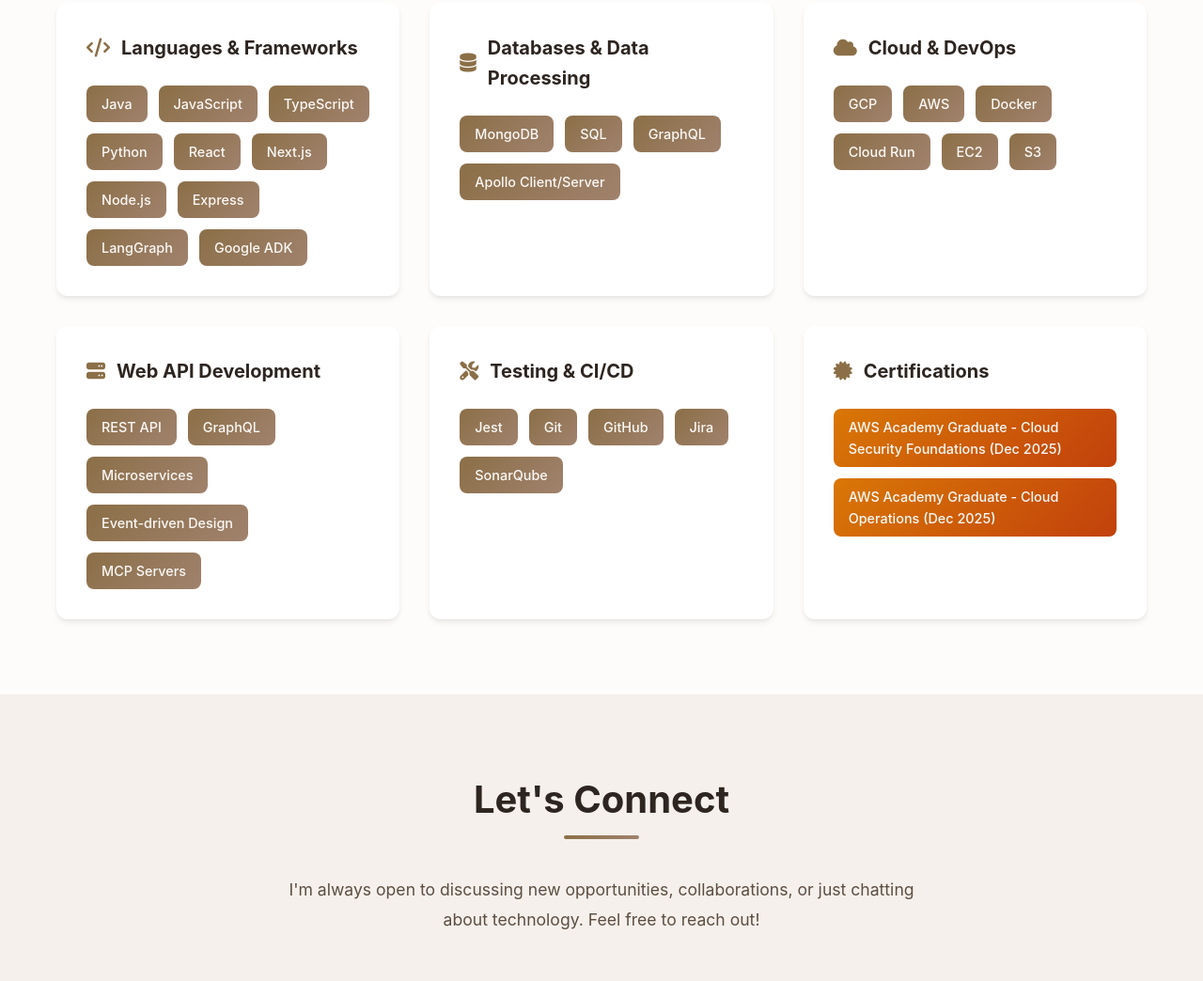
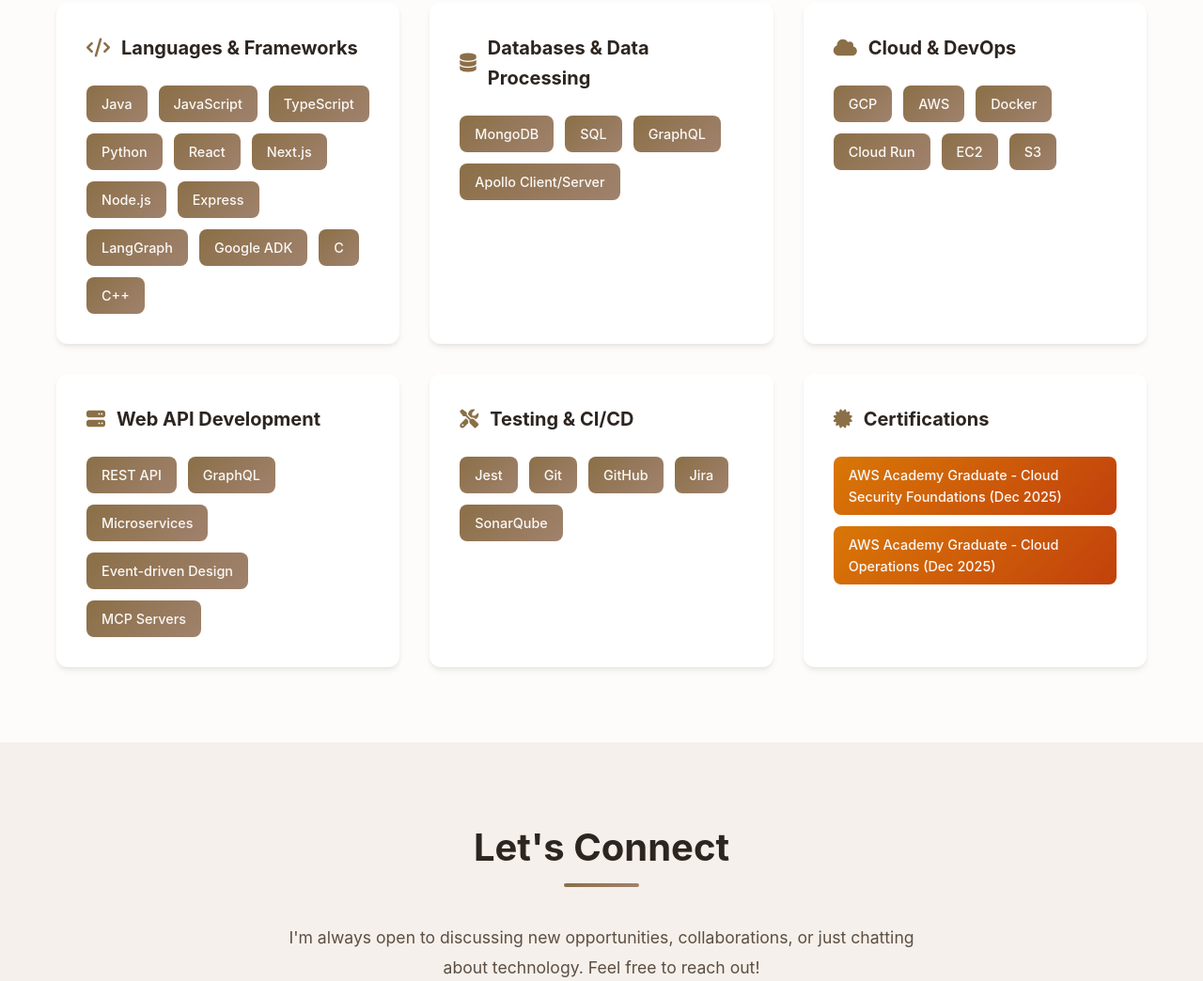
Before and after one commit to rohant20/rohan-tal-portfolio, a plain HTML site: page index.html in a window 1280 px wide. Shown: the part 6003-7047 px from the top of the page at 94% size. Drawn offline with Linux system fonts and the light colour scheme.

Commit message:
ADding langauges

```diff
--- a/index.html
+++ b/index.html
@@ -330,6 +330,8 @@
                         <span class="skill-tag">Express</span>
                         <span class="skill-tag">LangGraph</span>
                         <span class="skill-tag">Google ADK</span>
+                        <span class="skill-tag">C</span>
+                        <span class="skill-tag">C++</span>
                     </div>
                 </div>
 
```
